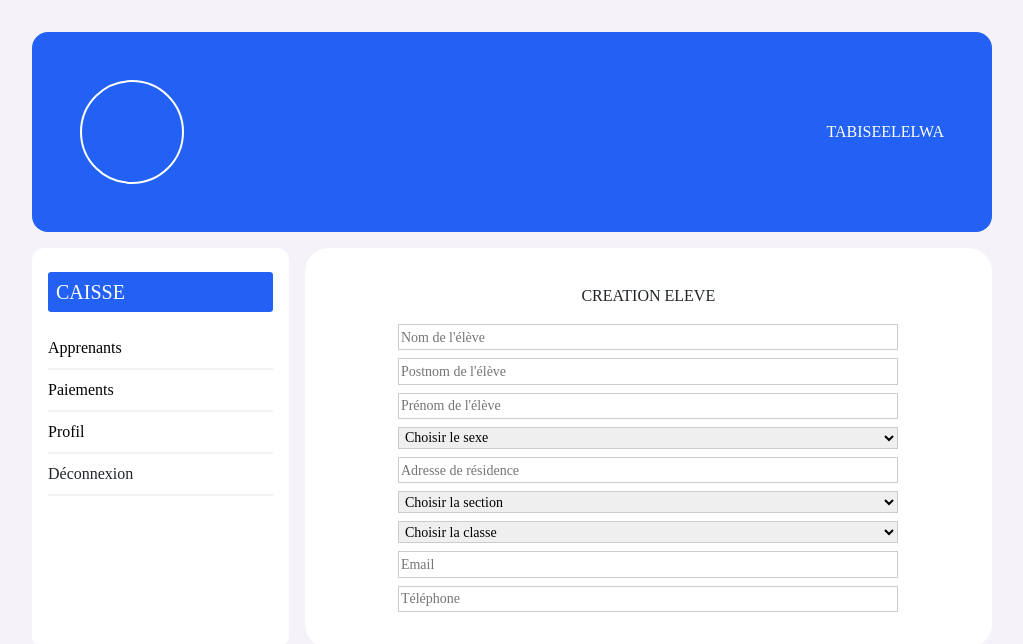
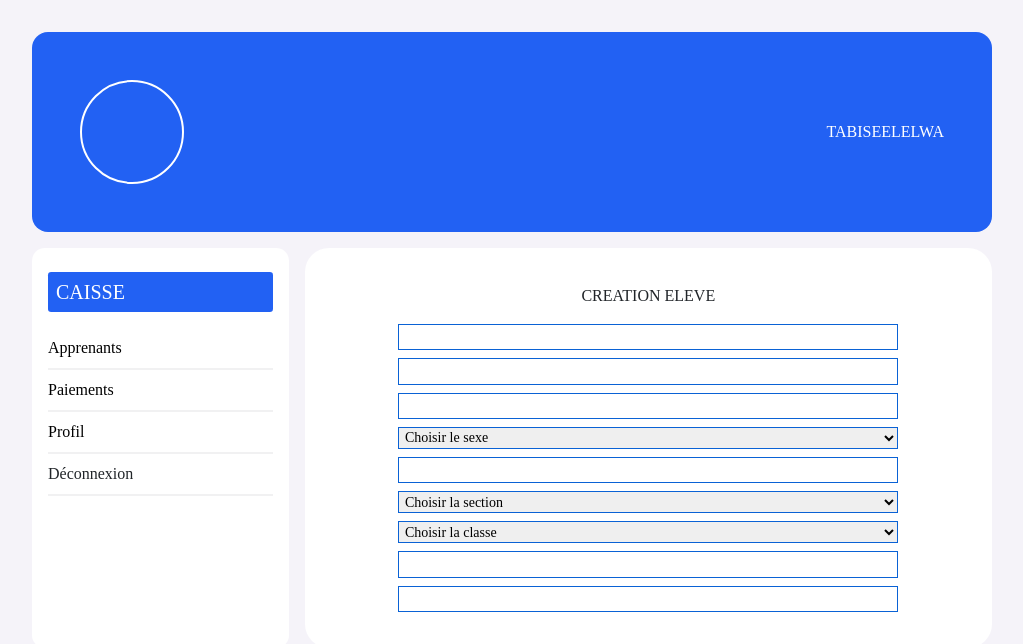
Before and after one commit to tabiseelelwa/shule-frontend, a React (Create React App) app: page /caisse/nouv-appr in a window 1280 px wide. Shown: the top 644 px of the page, without its empty margins (128-1151 px from the left). Built offline with nearby package versions, Linux system fonts and the light colour scheme.

Commit message:
le formulaire suite

```diff
--- a/src/Pages/Caisse/CreateApprenant.js
+++ b/src/Pages/Caisse/CreateApprenant.js
@@ -7,15 +7,15 @@ const CreateApprenant = () => {
         <p>CREATION ELEVE</p>
       </div>
       <form>
-        <input type="text" placeholder="Nom de l'élève" />
-        <input type="text" placeholder="Postnom de l'élève" />
-        <input type="text" placeholder="Prénom de l'élève" />
+        <input type="text" />
+        <input type="text" />
+        <input type="text" />
         <select name="">
           <option>Choisir le sexe</option>
           <option value="Masculin">Masculin</option>
           <option value="Féminin">Féminin</option>
         </select>
-        <input type="text" placeholder="Adresse de résidence" />
+        <input type="text" />
         <select name="" id="">
           <option>Choisir la section</option>
           <option value="">Scientifique</option>
@@ -30,8 +30,8 @@ const CreateApprenant = () => {
           <option value="">2ème B</option>
           <option value="">2ème C</option>
         </select>
-        <input type="text" placeholder="Email" />
-        <input type="text" placeholder="Téléphone" />
+        <input type="text" />
+        <input type="text" />
       </form>
     </div>
   );
--- a/src/style/formulaire.scss
+++ b/src/style/formulaire.scss
@@ -23,7 +23,7 @@
 
     input,
     select {
-      border: 1px #ccc solid;
+      border: 1px #0a62d5 solid;
       font-size: 14px;
       padding: 0.1rem;
       outline: none;
```
